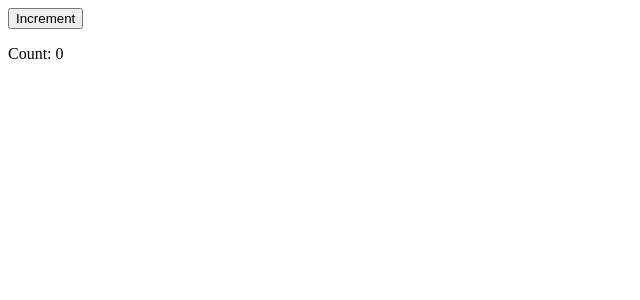
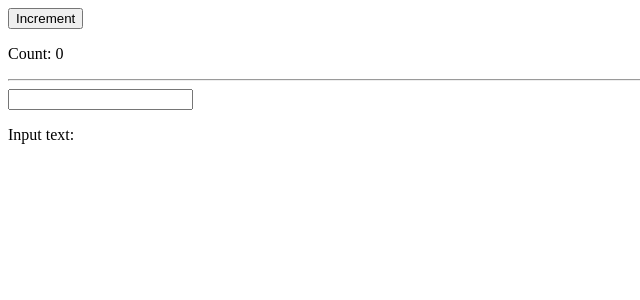
Before and after one commit to andyforrest/usestate-challenges, a React (Vite) app: page / in a window 1280 px wide. Shown: the top 300 px of the page, without its empty margins (0-640 px from the left). Built offline with nearby package versions, Linux system fonts and the light colour scheme.

Commit message:
added controlled input field component

```diff
--- a/src/App.tsx
+++ b/src/App.tsx
@@ -1,12 +1,15 @@
-
-import './App.css'
-import Counter from './components/Counter'
+import "./App.css";
+import Counter from "./components/Counter";
+import ControlledInputField from "./components/ControlledInputField";
 
 function App() {
-
   return (
-   <Counter />
-  )
+    <>
+      <Counter />
+      <hr />
+      <ControlledInputField />
+    </>
+  );
 }
 
-export default App
+export default App;
--- /dev/null
+++ b/src/components/ControlledInputField.tsx
@@ -0,0 +1,17 @@
+import React, { useState } from 'react';
+
+function InputField() {
+    const [text, setText] = useState('')
+
+    function handleInput(e:React.ChangeEvent<HTMLInputElement>){
+        setText(e.target.value)
+    }
+  return (
+    <div>
+      <input type="text" onInput={handleInput}/>
+      <p>Input text: {text}</p>
+    </div>
+  );
+}
+
+export default InputField;
```
